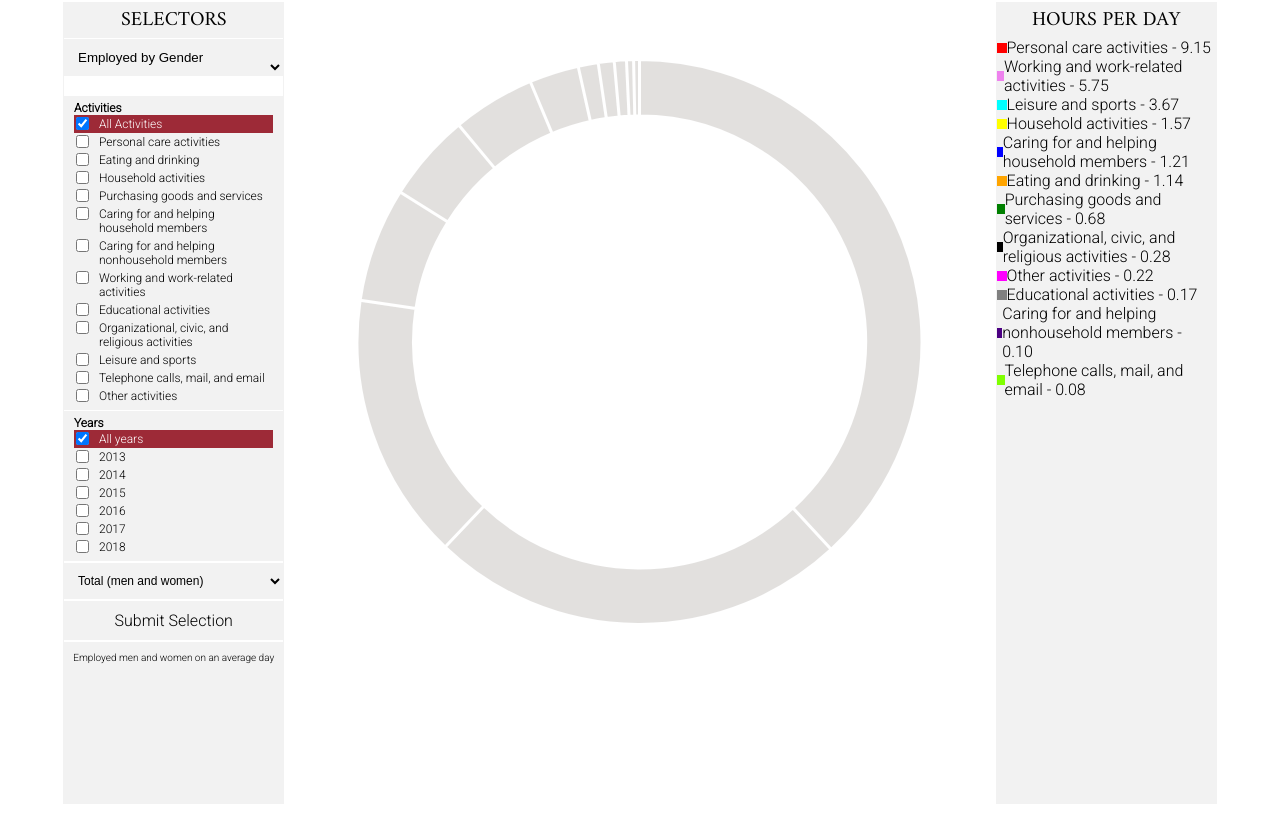
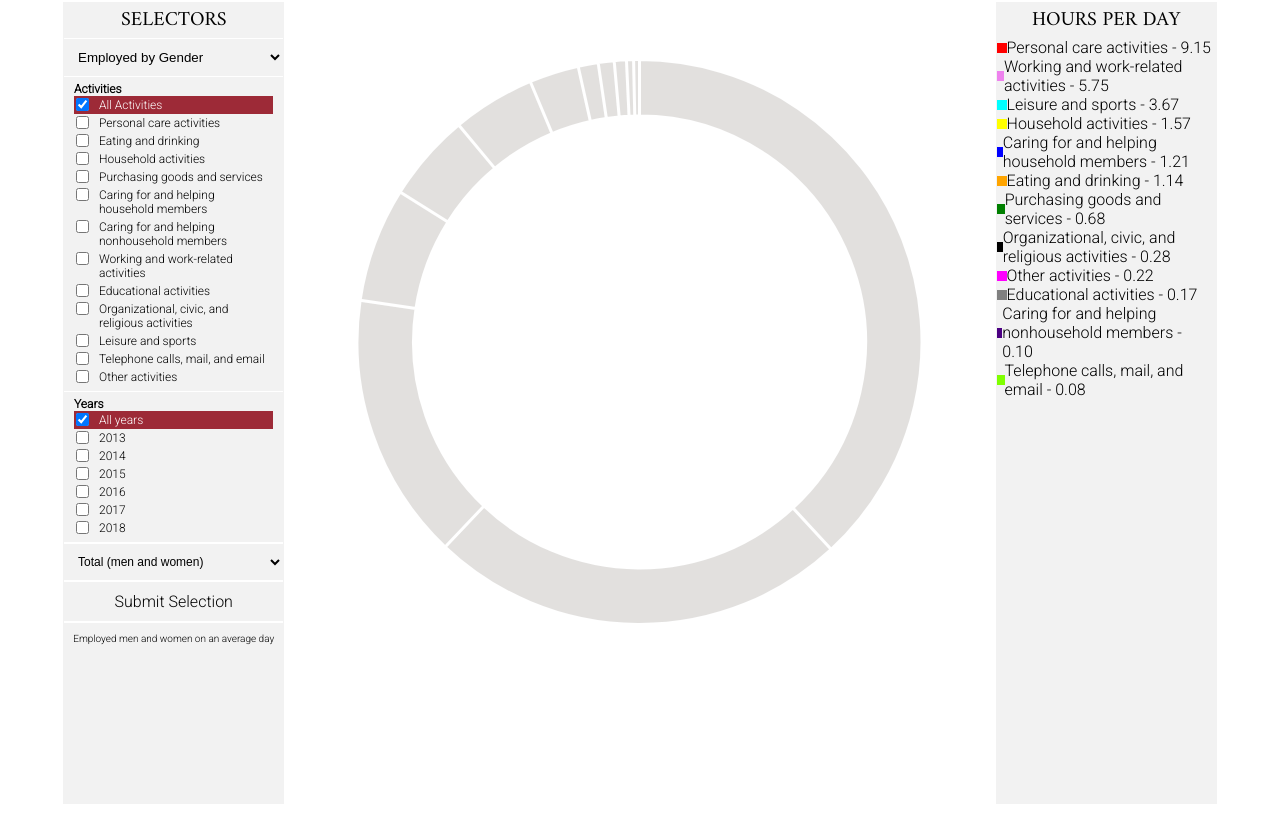
Before and after one commit to rayoowoo/TimeUsage, a website built with webpack: page index.html in a window 1280 px wide. Shown: the part 76-892 px from the top of the page. Built offline with nearby package versions, Linux system fonts and the light colour scheme.

Commit message:
Fix a border

```diff
--- a/src/assets/stylesheets/selectors.scss
+++ b/src/assets/stylesheets/selectors.scss
@@ -22,10 +22,6 @@ select.selectors {
     padding: 10px;
     border-top: 1px solid white;
     border-bottom: 1px solid white;
-}
-
-.category-filter {
-    border-bottom: 20px solid white;
 }
 
 .category-filter:hover,
```
Also changed, not shown: timeusage.css.
